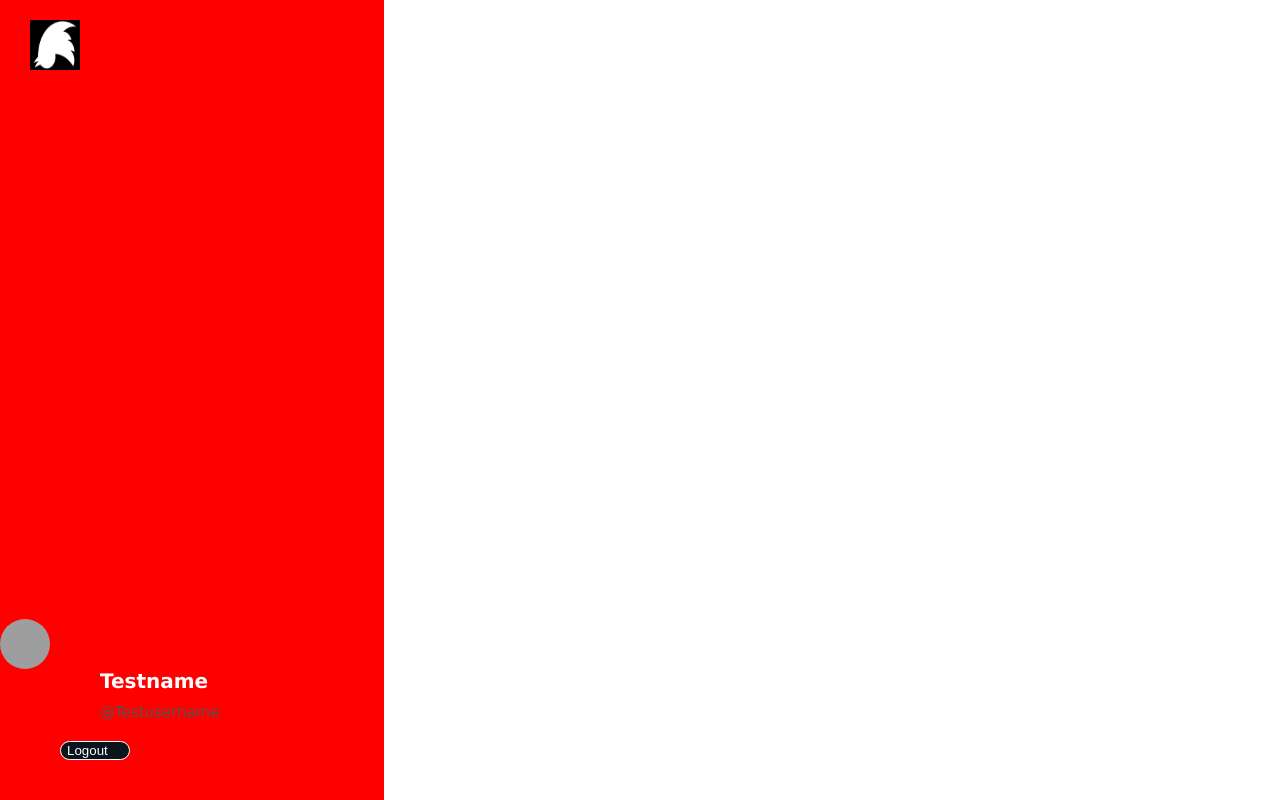
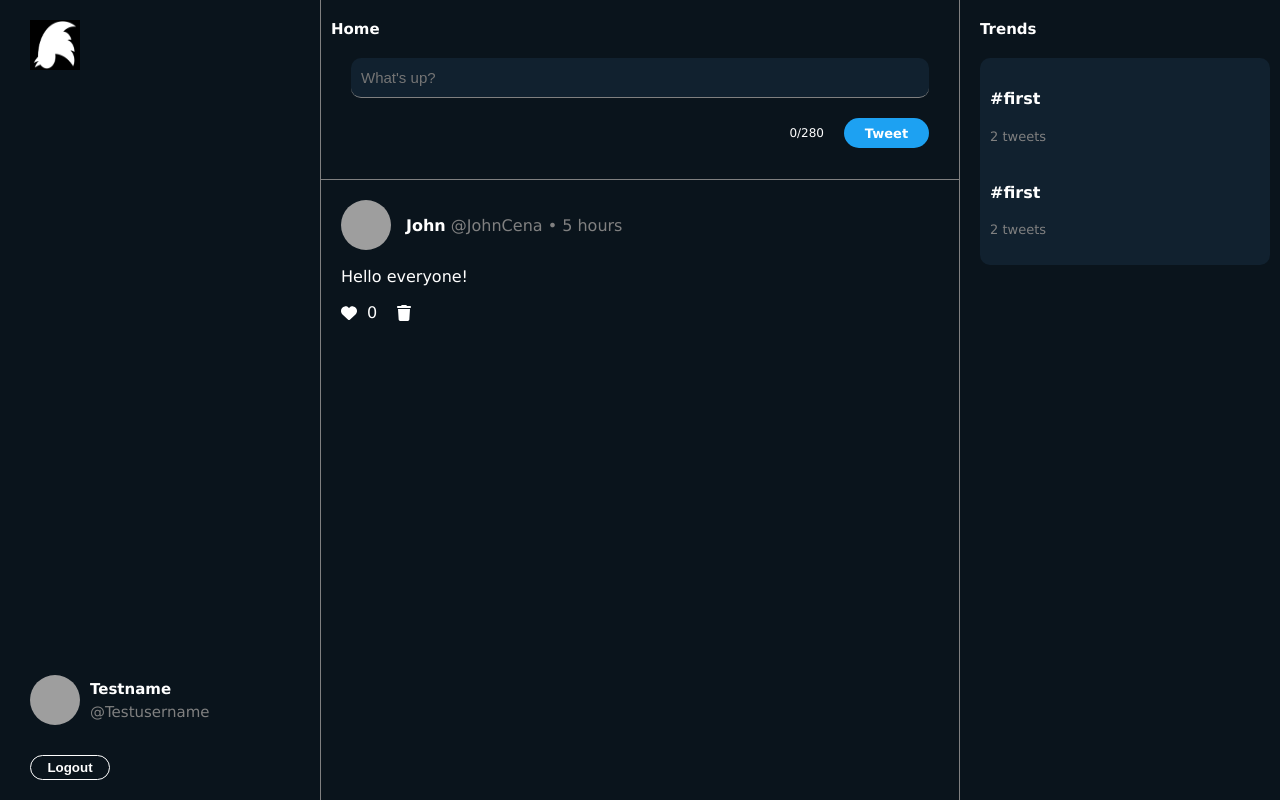
Before and after one commit to colinerenuy/hackatweet-frontend, a Next.js app: page /hometweets in a window 1280 px wide. Built offline with nearby package versions, Linux system fonts and the light colour scheme; grey boxes are pictures that could not be loaded.

Commit message:
right container visual finished

```diff
--- /dev/null
+++ b/components/Hashtag.js
@@ -0,0 +1,25 @@
+import styles from '../styles/Hashtag.module.css';
+
+
+function Hashtag() {
+
+    return(
+
+        <div className={styles.body}>
+            <h1 className={styles.h1}>Trends</h1>
+            <div className = {styles.hashtagsContainer}>
+                <div className = {styles.hashtag}>
+                <h4 className = {styles.h4}>#first</h4>
+                    <p className = {styles.counter}>2 tweets</p>
+                </div>
+                <div className = {styles.hashtag}>
+                    <h4 className = {styles.h4}>#first</h4>
+                    <p className = {styles.counter}>2 tweets</p>
+                </div>
+            </div>
+        </div>
+
+    )
+}
+
+export default Hashtag;
--- a/components/Header.js
+++ b/components/Header.js
@@ -0,0 +1,32 @@
+import styles from '../styles/Header.module.css';
+import { useEffect, useState } from 'react';
+import { useDispatch, useSelector } from 'react-redux';
+
+function Header() {
+    const [tweet, setTweet] = useState('');
+
+    const postTweet = () => {
+        console.log("post Tweet");
+        };
+
+    const writeTweet = (value) => {
+        if (tweet.length < 280) {
+            setTweet(value);
+        }
+    }
+
+    return(
+        <div className = {styles.header}>
+            <h1 className = {styles.title}>Home</h1>
+            <div className = {styles.inputContainer}>
+            <input className = {styles.input} type="text" placeholder="What's up?" id="postTweet" onChange={(e) => writeTweet(e.target.value)} value={tweet} />
+                <div className = {styles.tweetInfos}>
+                    <span className = {styles.counter}>{tweet.length}/280</span>
+                    <button className = {styles.button} onClick={() => postTweet()}>Tweet</button>
+                </div>
+            </div>
+        </div>
+    )
+}
+
+export default Header;
--- a/components/Home.js
+++ b/components/Home.js
@@ -27,7 +27,6 @@ function Home() {
 	};
 
   const showSignUpModal = () => {
-    console.log("click SignUp");
 		setSignUpIsModalVisible(!isSignUpModalVisible);
     console.log(isSignUpModalVisible);
 	};
--- a/components/HomeTweets.js
+++ b/components/HomeTweets.js
@@ -1,5 +1,9 @@
 import styles from '../styles/HomeTweets.module.css';
 import LeftContainer from './LeftContainer';
+import Header from './Header';
+import Tweet from './Tweet';
+import Hashtag from './Hashtag';
+
 
 function HomeTweets() {
 
@@ -10,9 +14,13 @@ function HomeTweets() {
             <LeftContainer></LeftContainer>
         </div>
 
-        <div className={styles.center}></div>
+        <div className={styles.center}>
+        <div className = {styles.header}><Header/></div>
+        <div className = {styles.tweetContainer}><Tweet/></div>
+        </div>
 
-        <div className={styles.right}></div>
+        <div className={styles.right}>
+            <Hashtag/></div>
 
         </div>
 
--- a/components/Leftcontainer.js
+++ b/components/Leftcontainer.js
@@ -17,12 +17,14 @@ function LeftContainer() {
         <div className={styles.bottomContainer}>
           <div className={styles.container}>
             <img className={styles.LogoUser} src="/twitter-avatar.jpg"></img>
-            <div className={styles.Names}>
-              <span className={styles.Testname}>Testname</span>
-              <span className={styles.Testusername}>@Testusername</span>
+            <div className={styles.namesContainer}>
+              <span className={styles.name}>Testname</span>
+              <span className={styles.username}>@Testusername</span>
             </div>
           </div>
+          <div className = {styles.buttonContainer}>
           <button className={styles.Logout}>Logout</button>
+          </div>
         </div>
         </div>
 
--- a/components/Tweet.js
+++ b/components/Tweet.js
@@ -15,7 +15,10 @@ function Tweet(props) {
             </div>
             <p className = {styles.tweet}>Hello everyone!</p>
             <div className = {styles.icons}>
-            <FontAwesomeIcon className = {styles.icon} icon={faHeart} />
+                <div className = {styles.heart}>
+                <FontAwesomeIcon className = {styles.icon} icon={faHeart} />
+                <span>0</span>
+                </div>
             <FontAwesomeIcon className = {styles.icon} icon={faTrash} />
             </div>
         </div>
--- /dev/null
+++ b/styles/Hashtag.module.css
@@ -0,0 +1,34 @@
+.body {
+    background-color: transparent;
+    width: 100%;
+    height: 100%;
+    color: white;
+    padding: 10px;
+    padding-left: 20px;
+}
+
+.hashtagsContainer {
+background-color: #182f4280;
+border-radius: 10px;
+padding: 10px;
+margin-top: 20px;
+}
+
+.hashtag {
+    display: flex;
+    flex-direction: column;
+}
+
+.h1 {
+    font-size: 15px;
+}
+
+.counter {
+    color: grey;
+    font-size: small;
+    height: 20px;
+}
+
+.h4 {
+    height: 5px;
+}
--- a/styles/Header.module.css
+++ b/styles/Header.module.css
@@ -0,0 +1,57 @@
+.header {
+    height: 180px;
+    color: white;
+    padding: 10px;
+    border-bottom: 1px solid grey;
+}
+
+.inputContainer {
+    margin: 20px;
+    display: flex;
+    flex-direction: column;
+
+}
+
+.title {
+    font-size: 15px;
+}
+
+
+
+.input {
+    background-color: #182f4280;
+    width: 100%;
+    height: 40px;
+    padding: 10px;
+    font-size: 15px;
+    border: none;
+    border-bottom: 1px solid grey;
+    color: white;
+    border-radius: 10px;
+
+}
+
+/* tweet post section */
+
+.tweetInfos {
+    margin-top: 20px;
+    display: flex;
+    justify-content: right;
+    align-items: center;
+}
+
+.counter {
+    font-size: 12px;
+    margin-right: 20px;
+}
+.button {
+    border: none;
+    background-color: #1DA1F2;
+    color: white;
+    border-radius: 18px;
+    font-family: Verdana, Geneva, Tahoma, sans-serif;
+    font-size: 13px;
+    font-weight: 600;
+    width : 85px;
+    height: 30px;
+}
--- a/styles/HomeTweets.module.css
+++ b/styles/HomeTweets.module.css
@@ -1,9 +1,12 @@
 .body {
     display: grid;
-    grid-template-columns: 20vw, 50vw, 30vw;
+    grid-template-columns: 25vw, 50vw, 25vw;
+    background-color: #0a141c;
+    width: 100vw;
 }
 
 .left {
+    width: 25vw;
     grid-column-start: 1;
     grid-column-end: 2;
 }
@@ -11,9 +14,13 @@
 .center {
     grid-column-start: 2;
     grid-column-end: 3;
+    border-right: 1px solid grey;
+    border-left: 1Px solid grey;
+    width:  50vw;
 }
 
 .right {
+    width: 25vw;
     grid-column-start: 3;
     grid-column-end: 4;
 }
--- a/styles/Leftcontainer.module.css
+++ b/styles/Leftcontainer.module.css
@@ -1,68 +1,72 @@
+
+
+.leftContainer {
+  padding: 20px;
+  padding-left: 30px;
+  width: 100%;
+  display: flex;
+  flex-direction: column;
+  height: 100vh;
+  justify-content: space-between;
+}
+
 .Logotwitter {
-  margin-top: 20px;
-  margin-left: 30px;
   width: 50px;
   height: 50px;
 }
 
+/* UserInfos */
+.container {
+  display: flex;
+  align-items: center;
+  justify-content: left;
+}
+
+.name {
+  color: white;
+  font-size: 15px;
+  font-weight: bolder;
+  margin-bottom: 5px;
+}
+
+.username {
+  color: grey;
+  font-size: 15px;
+}
+
 .LogoUser {
-    display: flex;
-    flex-direction: row;
   border-radius: 50%;
   height: 50px;
   width: 50px;
-  margin-top: 60px;
-  justify-content: flex-start;
+}
+
+.namesContainer {
+    display: flex;
+    flex-direction: column;
+    margin-left: 10px;
+}
+
+.bottomContainer {
+  display: flex;
+   flex-direction: column;
+}
+
+/* BUTTON BOTTOM */
+
+.buttonContainer{
+width: 100%;
+display: flex;
+justify-content: left;
+align-items: bottom;
 }
 
 .Logout {
-  display: flex;
-  justify-content: space-between;
-  background-color: #0a141c;
+  background-color: transparent;
+  font-weight: bold;
   color: white;
-  width: 70px;
+  width: 80px;
+  height: 25px;
   border-radius: 20px;
   border: 1.5px solid white;
-  margin-left: 60px;
-  margin-bottom: 40px;
-  font-size: smaller;
+  margin-top: 30px;
 }
-
-.leftContainer {
-  display: flex;
-  flex-direction: column;
-  height: 100vh;
-  width:30vw;
-  justify-content: space-between;
-  background-color: red;
-}
-
-.Testname {
-  color: white;
-  font-size: 20px;
-  font-weight: bolder;
-  margin-left: 100px;
-}
-
-.Testusername {
-  color: rgb(86, 82, 82);
-  font-size: 15px;
-  margin-left: 100px;
-  margin-top: 10px;
-  margin-bottom: 20px;
-}
-
-.container {
-    display: flex;
-    flex-direction: column;
-}
-
-.Names {
-    display: flex;
-    flex-direction: column;
-}
-
-.bottomContainer {
-    display: flex;
-   flex-direction: column;
-}
--- a/styles/Tweet.module.css
+++ b/styles/Tweet.module.css
@@ -1,5 +1,4 @@
 .tweetBody {
-    background-color: black;
     border-right: 1px solide grey;
     border-left: 1px solide grey;
     border-top: 1px solide grey;
@@ -18,6 +17,7 @@
 .userInfos{
     display: flex;
 }
+
 .textInfos {
     display: flex;
     margin: 5px;
@@ -33,14 +33,23 @@
 }
 
 .icons {
-    margin-top: 20px;
+    margin-top: 10px;
     display: flex;
+    width: 80px;
+    justify-content: space-between;
+    align-items: center;
 }
 
 .icon {
-    padding-right: 10px;
+    margin-right: 10px;
 }
 
 .tweet {
     height: 20px;
 }
+
+.heart {
+    display: flex;
+    align-items: center;
+    justify-content: space-between;
+}
```
